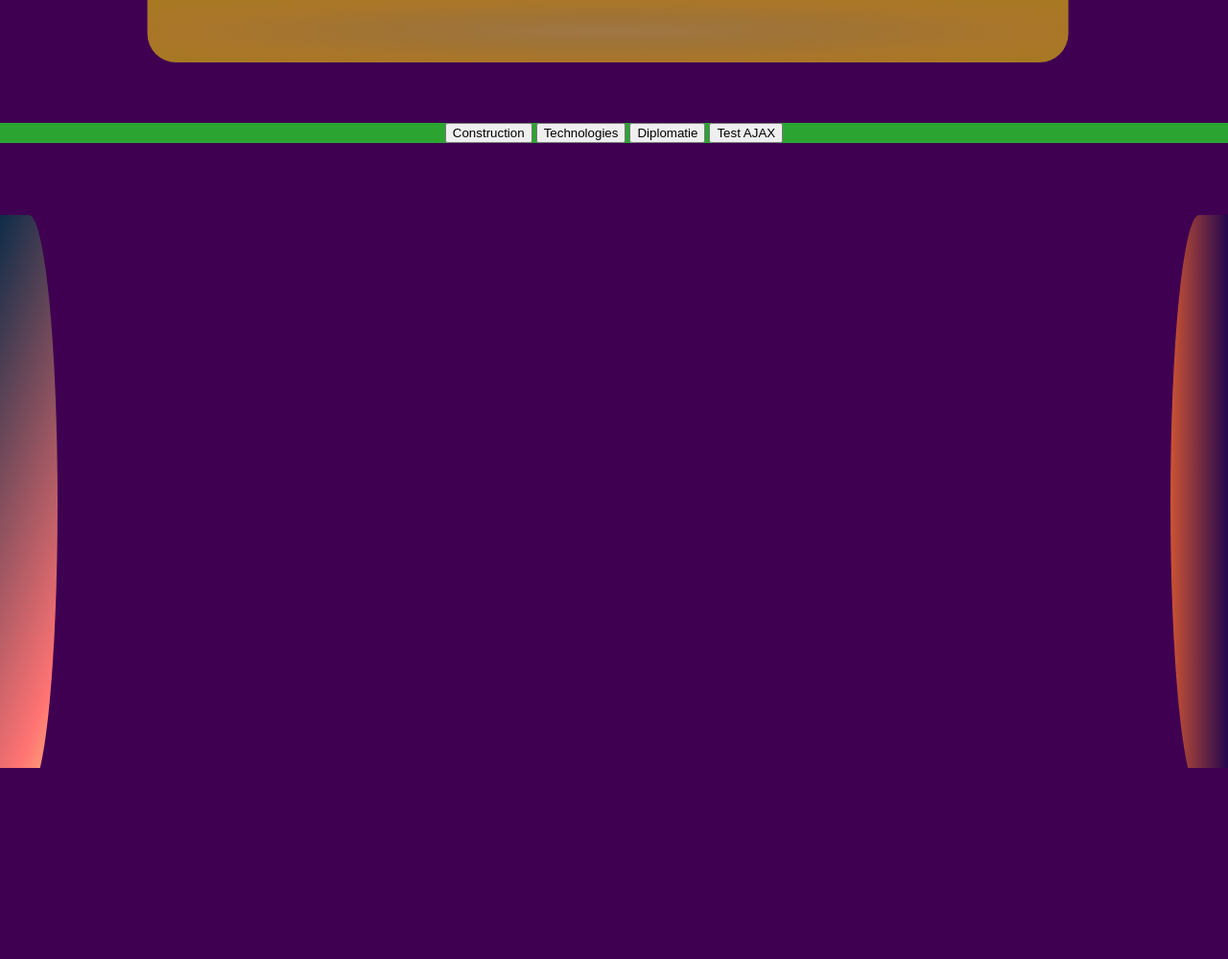
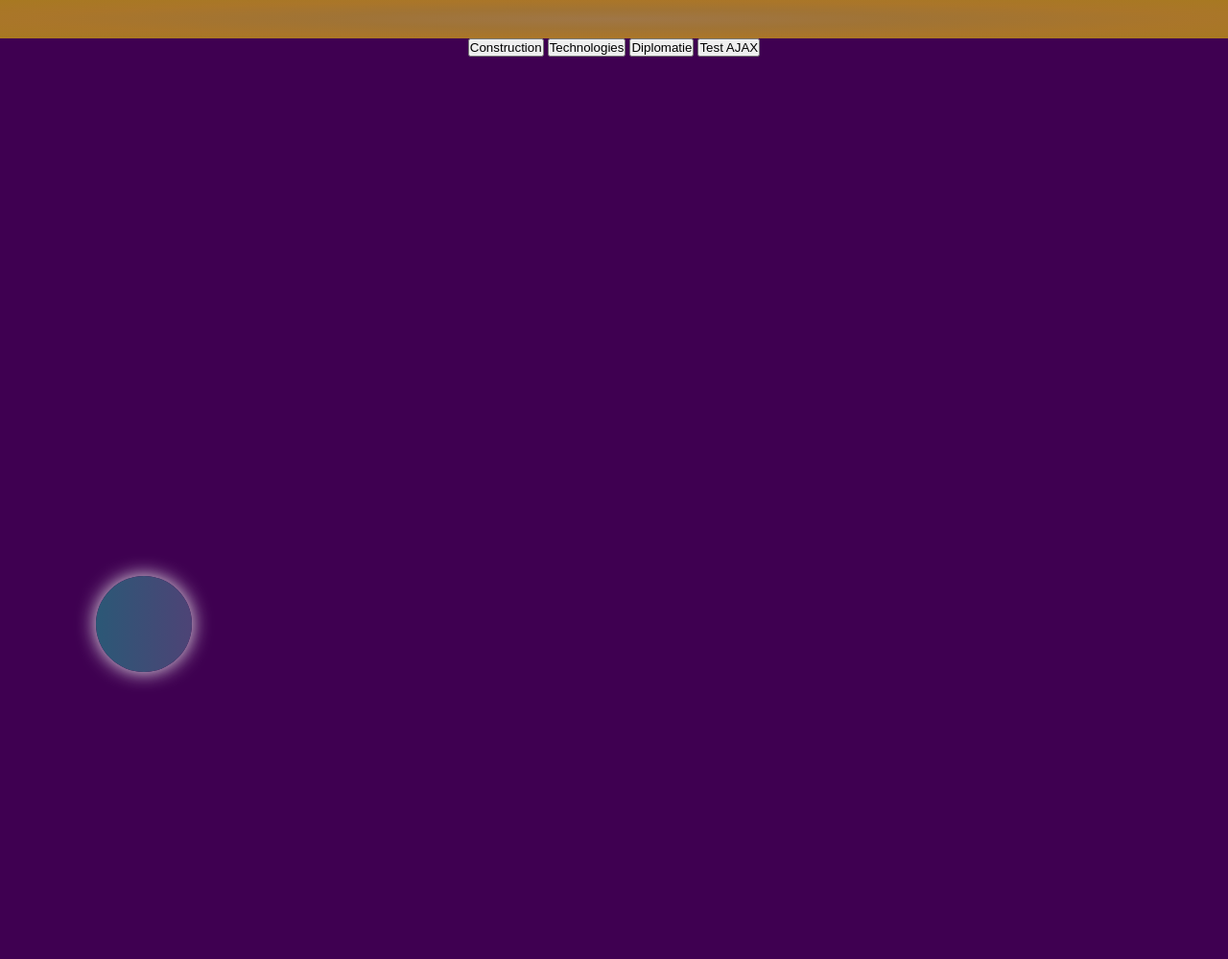
Before and after one commit to thib-info/Spicy_Space, a Flask app: page / in a window 1280 px wide. Shown: the top 999 px of the page at 96% size. Before the commit the page ends 800 px from the top, so only its background shows below. Run offline with Flask 2, Linux system fonts and the light colour scheme.

Commit message:
Add dynamic menu

```diff
--- a/web_docs/data/css/colors/colors-stock.css
+++ b/web_docs/data/css/colors/colors-stock.css
@@ -30,3 +30,17 @@
 .custom-gradient{
     background: radial-gradient(rgba(255,235,59, 0.5), rgba(240, 210, 30, 0.55),rgba(241,196,15,0.6),rgba(212,172,13, 0.7));
 }
+
+.button-menu-color {
+    background-image: linear-gradient(to right, #2b5876 0%, #4e4376  51%, #2b5876  100%);
+    transition: 0.5s;
+    background-size: 200% auto;
+    color: white;
+    box-shadow: 0 0 20px #eee;
+}
+
+.button-menu-color:hover {
+    background-position: right center; /* change the direction of the change here */
+    color: #fff;
+    text-decoration: none;
+}
--- a/web_docs/data/css/index/index.css
+++ b/web_docs/data/css/index/index.css
@@ -1,40 +1,39 @@
 
-*{
+*, ::before, ::after{
+    box-sizing: border-box;
     margin: 0;
+    padding: 0;
     text-align: center;
 }
 
 body{
+    position: relative;
     height: 100%;
     width: 100%;
     background-color: rgb(63,0,81);
 }
 
-.pannel-border{
-    position: fixed;
-    width: 60px;
-    height: 75%;
-    transform: translateY(16%);
+#map{
+    height: 10000px;
 }
 
-
-.pannel-left{
-    left: 0;
-    background-color: red;
-    border-radius: 0 50% 50% 0;
+.top-bar{
+    display: block;
+    width: 100%;
+    height: 40px;
+    margin: 0;
+    padding: 7px 15px;
 }
 
-.pannel-right{
-    right: 0;
-    background-color: brown;
-    border-radius: 50% 0 0 50%;
+.circle-menu{
+    display: flex;
+    justify-content: center;
+    align-items: center;
+    position: fixed;
+    width: 100px;
+    height: 100px;
+    bottom: 7%;
+    left: 3%;
+    border-radius: 100%;
+    color: white;
 }
-
-.pannel-top{
-    position: fixed;
-    top: 0;
-    width: 75%;
-    height: 65px;
-    transform: translateX(16%);
-    border-radius: 0 0 30px 30px;
-}
--- /dev/null
+++ b/web_docs/data/css/index/menu-style.css
@@ -0,0 +1,144 @@
+.container-menu {
+    width: 300px;
+    height: 300px;
+    position: fixed;
+    bottom:0;
+}
+.btn-menu {
+    width: 100px;
+    height: 100px;
+    border-radius: 50%;
+    position: absolute;
+    top: 50%;
+    left: 50%;
+    transform: translate(-50%,-50%);
+    z-index: 20;
+    cursor: pointer;
+}
+
+.ligne {
+    width: 40px;
+    height: 5px;
+    border-radius: 5px;
+    background: none;
+    position: absolute;
+    top: 50%;
+    left: 50%;
+    transform: translate(-50%,-50%);
+    transition: all 0.1s ease-in-out;
+}
+
+.ligne::before {
+    content: '';
+    position: absolute;
+    bottom: 10px;
+    background: #333;
+    width: 100%;
+    height: 5px;
+    border-radius: 5px;
+    transition: all 0.2s ease-in-out;
+}
+.ligne::after {
+    content: '';
+    position: absolute;
+    top: 10px;
+    background: #333;
+    width: 100%;
+    height: 5px;
+    border-radius: 5px;
+    transition: all 0.2s ease-in-out;
+}
+
+.name-item{
+    margin-left: 160px;
+    visibility: hidden;
+}
+
+.blob-1 .name-item{
+    transition: all 0.2s 0.1s ease-in-out;
+}
+
+.blob-2 .name-item{
+    transition: all 0.2s 0.2s ease-in-out;
+}
+
+.blob-3 .name-item{
+    transition: all 0.2s 0.3s ease-in-out;
+}
+
+.blob-4 .name-item{
+    transition: all 0.2s 0.4s ease-in-out;
+}
+
+.container-menu.active .ligne::before {
+    transform: translateY(10px) rotate(-45deg);
+}
+.container-menu.active .ligne {
+    background: transparent;
+}
+.container-menu.active .ligne::after {
+    transform: translateY(-10px) rotate(45deg);
+}
+
+.icone {
+    width: 40px;
+}
+.menu-item {
+    width: 40px;
+    height: 40px;
+    border-radius: 50%;
+    background: #f1f1f1;
+    position: absolute;
+    top: 50%;
+    left: 50%;
+    transform: translate(-50%,-50%);
+    display: flex;
+    justify-content: center;
+    align-items: center;
+}
+.blob-1 {
+    background: #e0fefe;
+    transition: all 0.2s 0.1s ease-in-out;
+}
+.blob-2 {
+    background: #c7ceea;
+    transition: all 0.2s 0.2s ease-in-out;
+}
+.blob-3 {
+    background: #ffdac1;
+    transition: all 0.2s 0.3s ease-in-out;
+}
+.blob-4 {
+    background: #ff9aa2;
+    transition: all 0.2s 0.4s ease-in-out;
+}
+
+/* Animation */
+.container-menu.active .blob-1 {
+    left: 40%;
+    top: 15%;
+}
+.container-menu.active .name-item{
+    visibility: visible;
+}
+
+.container-menu.active .blob-2 {
+    left: 40%;
+    top: -2%;
+}
+.container-menu.active .blob-3 {
+    left: 40%;
+    top: -20%;
+}
+.container-menu.active .blob-4 {
+    left: 40%;
+    top: -38%;
+}
+
+.hidden{
+    visibility: hidden;
+}
+
+.visible{
+    visibility: visible;
+}
--- a/web_docs/data/css/window/window.css
+++ b/web_docs/data/css/window/window.css
@@ -78,8 +78,6 @@ body {
 /* window Menu (temporary) */
 #windowMenu {
   text-align: center;
-  background-color: #2BA432;
-  margin-top: 10%; /*Just for some tests*/
 }
 .windowMenu button {
   display: inline-block;
--- /dev/null
+++ b/web_docs/data/js/menu-animation/menuAnimation.js
@@ -0,0 +1,23 @@
+const containerMenu = document.querySelector('.container-menu');
+const btnMenu = document.querySelector('.btn-menu');
+
+btnMenu.addEventListener('click', function(){
+    containerMenu.classList.toggle('active');
+
+    //visibleName();
+});
+
+function visibleName(){
+    let names = document.getElementsByClassName('name-item');
+    for(var i=0; i<names.length; i++) {
+        let name = names[i];
+        let classes = name.className;
+        if (classes.includes('visible')) {
+            name.classList.remove("visible");
+            name.classList.add("hidden");
+        } else {
+            name.classList.remove("hidden");
+            name.classList.add("visible");
+        }
+    }
+}
--- a/web_docs/templates/index.html
+++ b/web_docs/templates/index.html
@@ -2,24 +2,46 @@
 <html lang="fr">
 <head>
   <meta charset="utf-8">
-  <title>Windows</title>
+  <title>Spicy Space</title>
   <link rel="stylesheet" href="../data/css/window/window.css">
   <script src="../data/js/window/window.js"></script>
   <link rel="stylesheet" href="../data/css/window/window.css">
   <link rel="stylesheet" href="../data/css/index/index.css">
   <link rel="stylesheet" href="../data/css/colors/colors-stock.css">
+  <link rel="stylesheet" href="../data/css/index/menu-style.css">
   <script src="../data/js/window/window.js"></script>
 </head>
 <body>
-<div class="pannel-border pannel-left left-pannel-color"></div>
-<div class="pannel-border pannel-right right-pannel-color"></div>
-<div class="pannel-top custom-gradient"></div>
+<div class="top-bar custom-gradient"></div>
   <div id="windowMenu">
     <button type="button" onclick="addWindow(2)">Construction</button>
     <button type="button" onclick="addWindow(0)">Technologies</button>
     <button type="button" onclick="addWindow(1)">Diplomatie</button>
     <button type="button" id="ajax-test">Test AJAX</button>
   </div>
-  <script src="{{url_for('static', filename='js/ajax/exampleConnexion.js')}}"></script>
+<div id="map"></div>
+
+<div class="container-menu">
+  <div class="btn-menu button-menu-color"></div>
+
+  <div class="menu-item blob-1">
+    <img src="" alt="" class="icone">
+    <p class="name-item hidden">Aled</p>
+  </div>
+  <div class="menu-item blob-2">
+    <img src="" alt="" class="icone">
+    <p class="name-item hidden">Statistiques</p>
+  </div>
+  <div class="menu-item blob-3">
+    <img src="" alt="" class="icone">
+    <p class="name-item hidden">Diplomatie</p>
+  </div>
+  <div class="menu-item blob-4">
+    <img src="" alt="" class="icone">
+    <p class="name-item hidden">Arbre technologique</p>
+  </div>
+</div>
+  <script src="../data/js/menu-animation/menuAnimation.js"></script>
+  <!--<script src="{{url_for('static', filename='js/ajax/exampleConnexion.js')}}"></script>-->
 </body>
 </html>
```
